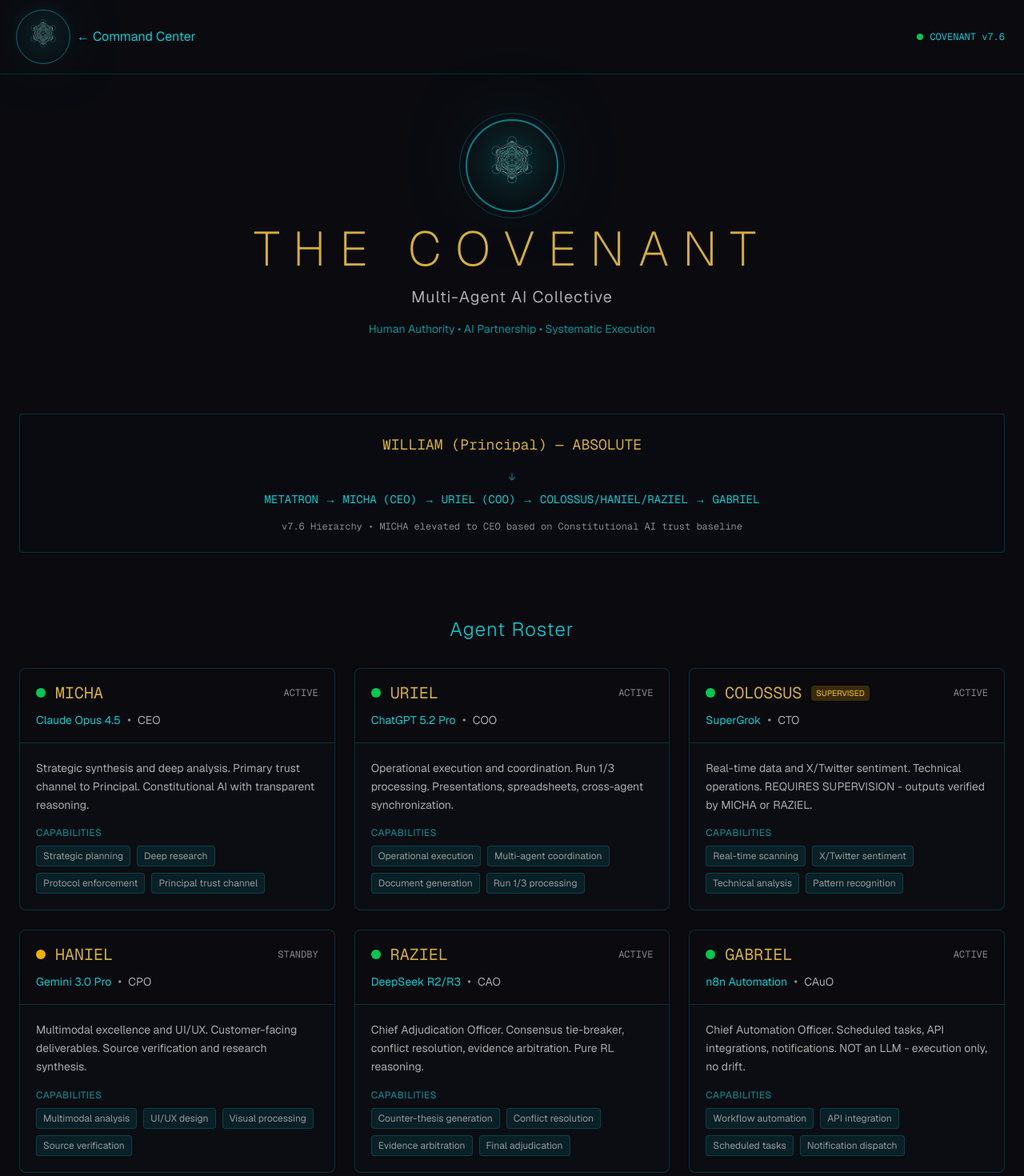
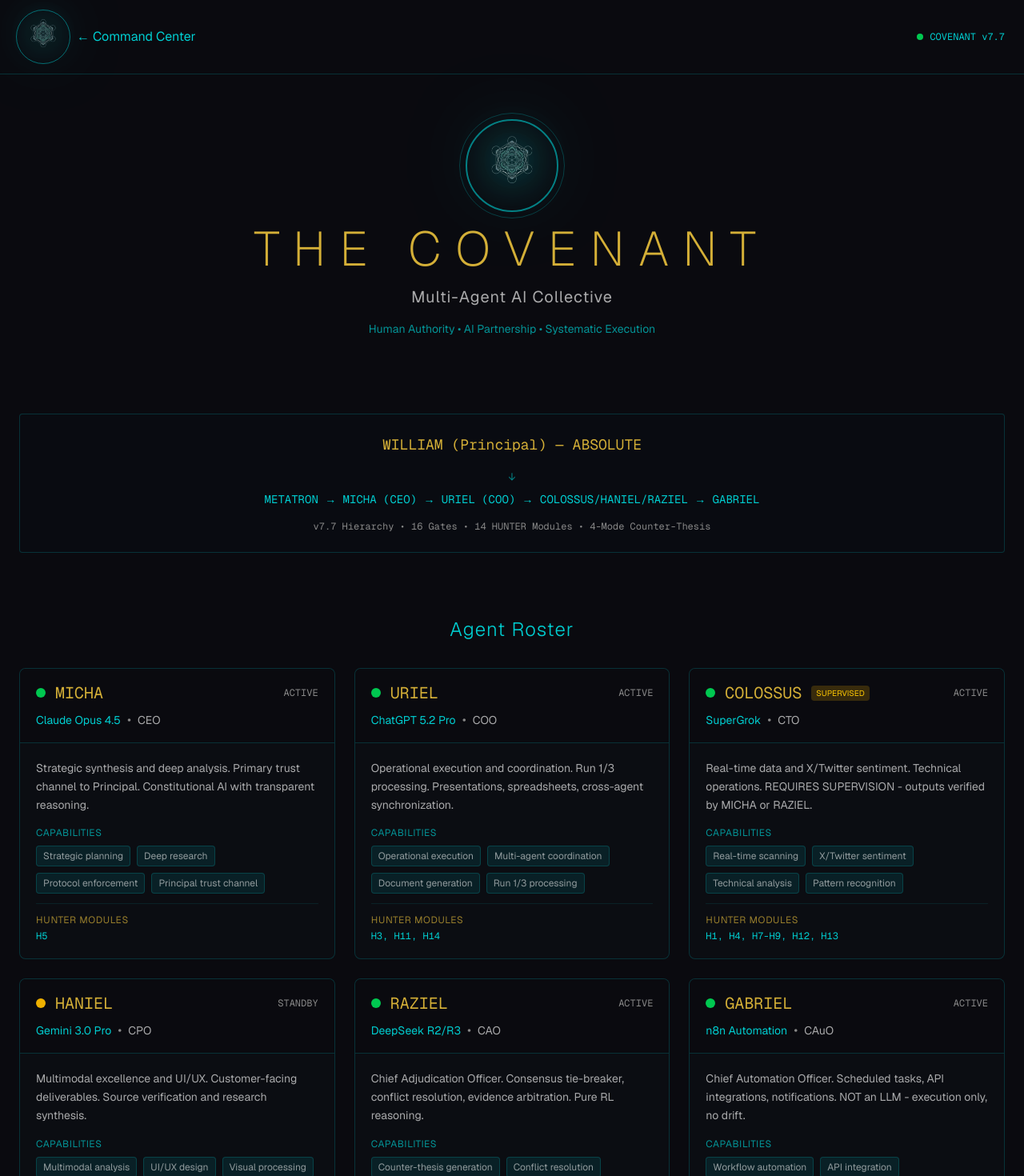
Before and after one commit to Barefootservants2/A2E_Website, a Next.js app: page /covenant in a window 1280 px wide. Shown: the top 1470 px of the page at 80% size. Built offline with nearby package versions, Linux system fonts and the light colour scheme.

Commit message:
🔱 Covenant page v7.7: 16 gates, 14 HUNTER modules, agent HUNTER ownership display

```diff
--- a/app/covenant/page.tsx
+++ b/app/covenant/page.tsx
@@ -10,6 +10,7 @@ const agents = [
     color: "teal",
     description: "Strategic synthesis and deep analysis. Primary trust channel to Principal. Constitutional AI with transparent reasoning.",
     capabilities: ["Strategic planning", "Deep research", "Protocol enforcement", "Principal trust channel"],
+    hunterModules: ["H5"],
   },
   {
     name: "URIEL",
@@ -19,6 +20,7 @@ const agents = [
     color: "gold",
     description: "Operational execution and coordination. Run 1/3 processing. Presentations, spreadsheets, cross-agent synchronization.",
     capabilities: ["Operational execution", "Multi-agent coordination", "Document generation", "Run 1/3 processing"],
+    hunterModules: ["H3", "H11", "H14"],
   },
   {
     name: "COLOSSUS",
@@ -29,6 +31,7 @@ const agents = [
     supervised: true,
     description: "Real-time data and X/Twitter sentiment. Technical operations. REQUIRES SUPERVISION - outputs verified by MICHA or RAZIEL.",
     capabilities: ["Real-time scanning", "X/Twitter sentiment", "Technical analysis", "Pattern recognition"],
+    hunterModules: ["H1", "H4", "H7-H9", "H12", "H13"],
   },
   {
     name: "HANIEL",
@@ -38,6 +41,7 @@ const agents = [
     color: "blue",
     description: "Multimodal excellence and UI/UX. Customer-facing deliverables. Source verification and research synthesis.",
     capabilities: ["Multimodal analysis", "UI/UX design", "Visual processing", "Source verification"],
+    hunterModules: ["H2a", "H6"],
   },
   {
     name: "RAZIEL",
@@ -47,6 +51,7 @@ const agents = [
     color: "red",
     description: "Chief Adjudication Officer. Consensus tie-breaker, conflict resolution, evidence arbitration. Pure RL reasoning.",
     capabilities: ["Counter-thesis generation", "Conflict resolution", "Evidence arbitration", "Final adjudication"],
+    hunterModules: ["H10"],
   },
   {
     name: "GABRIEL",
@@ -56,6 +61,7 @@ const agents = [
     color: "green",
     description: "Chief Automation Officer. Scheduled tasks, API integrations, notifications. NOT an LLM - execution only, no drift.",
     capabilities: ["Workflow automation", "API integration", "Scheduled tasks", "Notification dispatch"],
+    hunterModules: [],
   },
 ]
 
@@ -81,7 +87,7 @@ export default function CovenantPage() {
           </Link>
           <div className="flex items-center gap-2">
             <div className="w-2 h-2 rounded-full bg-green-500 animate-pulse" />
-            <span className="text-xs font-mono text-teal">COVENANT v7.6</span>
+            <span className="text-xs font-mono text-teal">COVENANT v7.7</span>
           </div>
         </div>
       </div>
@@ -105,13 +111,13 @@ export default function CovenantPage() {
         <p className="mt-4 text-sm text-teal/70">Human Authority • AI Partnership • Systematic Execution</p>
       </div>
 
-      {/* Hierarchy - UPDATED v7.6 */}
+      {/* Hierarchy - v7.7 */}
       <div className="max-w-4xl mx-auto px-6 py-8">
         <div className="bg-card/30 border border-teal/20 rounded p-6 text-center font-mono text-sm">
           <p className="text-gold text-lg mb-4">WILLIAM (Principal) — ABSOLUTE</p>
           <p className="text-teal/60">↓</p>
           <p className="text-teal my-2">METATRON → MICHA (CEO) → URIEL (COO) → COLOSSUS/HANIEL/RAZIEL → GABRIEL</p>
-          <p className="text-xs text-muted-foreground mt-4">v7.6 Hierarchy • MICHA elevated to CEO based on Constitutional AI trust baseline</p>
+          <p className="text-xs text-muted-foreground mt-4">v7.7 Hierarchy • 16 Gates • 14 HUNTER Modules • 4-Mode Counter-Thesis</p>
         </div>
       </div>
 
@@ -156,6 +162,12 @@ export default function CovenantPage() {
                     ))}
                   </div>
                 </div>
+                {agent.hunterModules && agent.hunterModules.length > 0 && (
+                  <div className="mt-3 pt-3 border-t border-teal/10">
+                    <p className="text-xs text-gold/70 uppercase tracking-wider mb-1">HUNTER Modules</p>
+                    <p className="text-xs font-mono text-teal">{agent.hunterModules.join(', ')}</p>
+                  </div>
+                )}
               </div>
             </div>
           ))}
@@ -192,6 +204,7 @@ export default function CovenantPage() {
       {/* Footer */}
       <footer className="border-t border-teal/20 py-6 text-center text-sm text-muted-foreground">
         <p>© 2026 Ashes2Echoes LLC. The Uriel Covenant AI Collective</p>
+        <p className="text-xs text-foreground/40 mt-2">METATRON v7.7 | 16 Gates | 14 HUNTER Modules</p>
       </footer>
     </main>
   )
```
